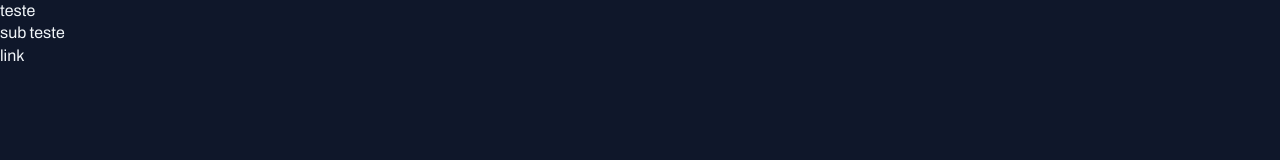
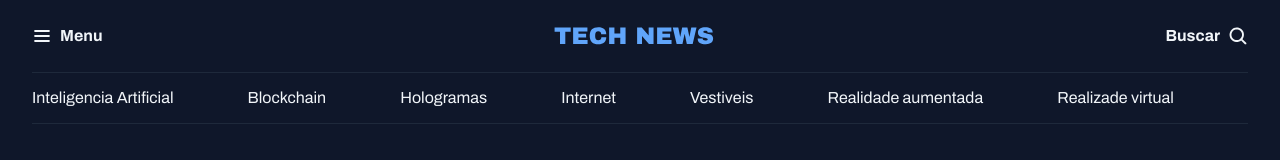
Before and after one commit to eduardoraraujo/projeto-portal-de-noticias, a plain HTML site: page index.html in a window 1280 px wide. Drawn offline with Linux system fonts and the light colour scheme.

Commit message:
criando o header da aplicação

```diff
--- a/index.html
+++ b/index.html
@@ -13,8 +13,32 @@
     />
   </head>
   <body>
-    <h1>teste</h1>
-    <h2>sub teste</h2>
-    <a href="#">link</a>
+    <header class="container">
+      <nav id="primary" class="grid grid-flow-col">
+        <div>
+          <img src="assets/icons/List.svg" alt="Icone de menu" />
+          <strong>Menu</strong>
+        </div>
+        <div>
+          <img src="assets/Logo.svg" alt="TechNews logo" />
+        </div>
+        <div>
+          <strong>Buscar</strong>
+          <img
+            src="assets/icons/MagnifyingGlass.svg"
+            alt="Icone de lupa para pesquisa"
+          />
+        </div>
+      </nav>
+      <nav id="secondary" class="grid grid-flow-col">
+        <a href="#">Inteligencia Artificial</a>
+        <a href="#">Blockchain</a>
+        <a href="#">Hologramas</a>
+        <a href="#">Internet</a>
+        <a href="#">Vestiveis</a>
+        <a href="#">Realidade aumentada</a>
+        <a href="#">Realizade virtual</a>
+      </nav>
+    </header>
   </body>
 </html>
--- a/styles/global.css
+++ b/styles/global.css
@@ -42,3 +42,19 @@ h3 {
   color: var(--text-color-primary);
   font: inherit;
 }
+
+/* utility first */
+
+.grid {
+  display: grid;
+}
+
+.grid-flow-col {
+  grid-auto-flow: column;
+}
+
+.container {
+  max-width: 1280px;
+  padding-inline: 32px;
+  margin-inline: auto;
+}
--- /dev/null
+++ b/styles/header.css
@@ -0,0 +1,24 @@
+#primary {
+  padding-block: 20px;
+
+  div {
+    display: flex;
+    align-items: center;
+    gap: 8px;
+  }
+
+  /* nesting css */
+  div:nth-child(2) {
+    margin-inline: auto;
+  }
+
+  div:nth-child(3) {
+    justify-self: end;
+  }
+}
+
+#secondary {
+  padding-block: 14px;
+  border: solid 1px var(--stroke-color);
+  border-inline: none;
+}
--- a/styles/index.css
+++ b/styles/index.css
@@ -1 +1,2 @@
 @import url(global.css);
+@import url(header.css);
```
